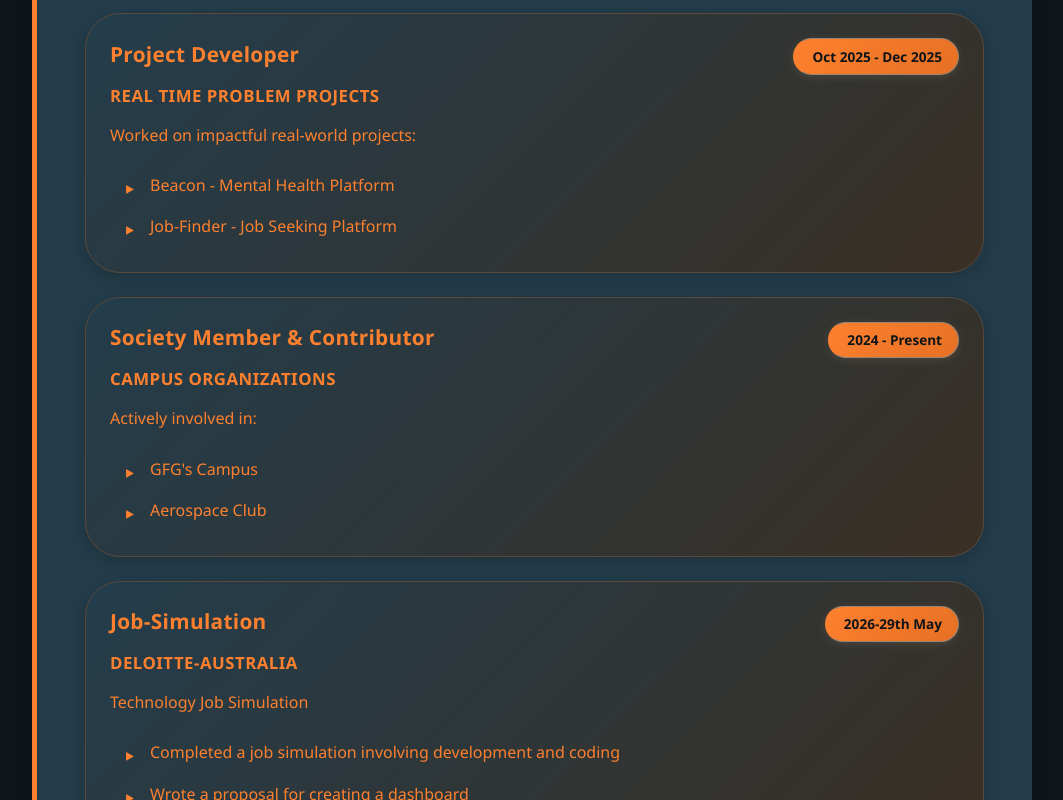
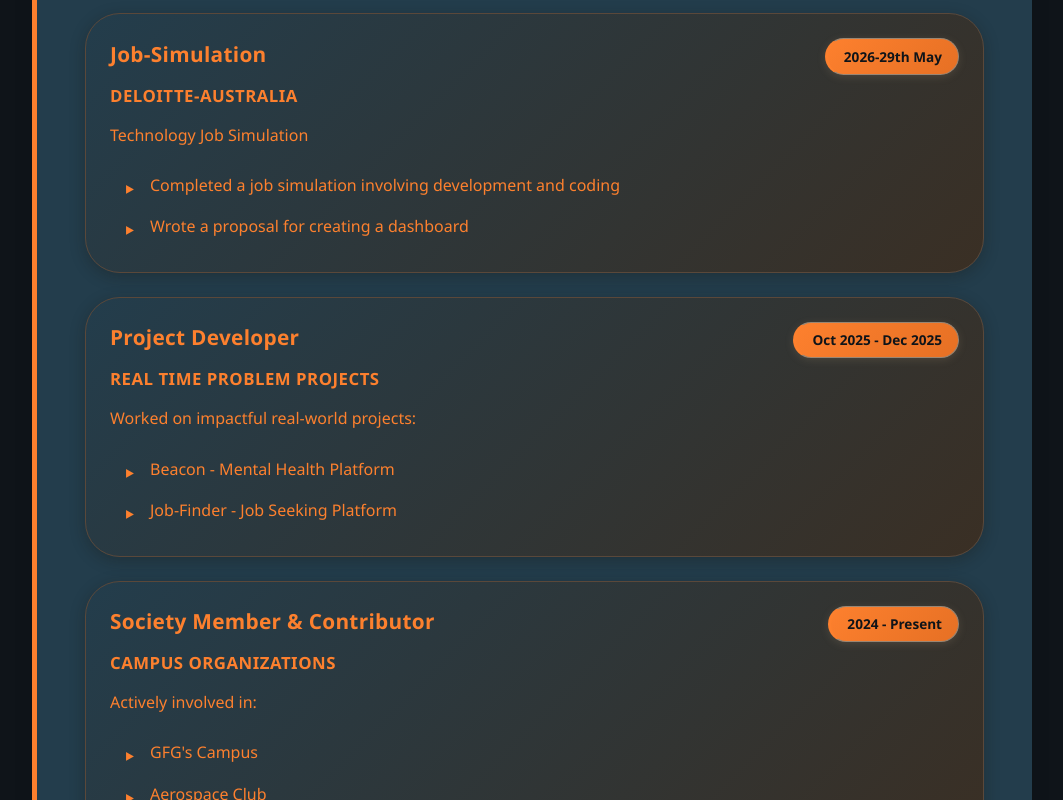
Before and after one commit to Lakshya-2004/PortFolio-Lakshya_Ghanghoriya, a React (Vite) app: page /resume in a window 1280 px wide. Shown: the part 420-1220 px from the top of the page, without its empty margins (108-1171 px from the left). Built offline with nearby package versions, Linux system fonts and the light colour scheme.

Commit message:
piropority to DCC

```diff
--- a/src/data/portfolioData.js
+++ b/src/data/portfolioData.js
@@ -91,6 +91,16 @@
 export const resumeData = {
   experience: [
     {
+      company: "Deloitte-Australia",
+      position: "Job-Simulation",
+      duration: "2026-29th May",
+      description: "Technology Job Simulation",
+      details: [
+        "Completed a job simulation involving development and coding",
+        "Wrote a proposal for creating a dashboard"
+      ]
+    },
+    {
       company: "Real Time Problem Projects",
       position: "Project Developer",
       duration: "Oct 2025 - Dec 2025",
@@ -110,16 +120,7 @@
         "Aerospace Club"
       ]
     },
-     {
-      company: "Deloitte-Australia",
-      position: "Job-Simulation",
-      duration: "2026-29th May",
-      description: "Technology Job Simulation",
-      details: [
-        "Completed a job simulation involving development and coding",
-        "Wrote a proposal for creating a dashboard"
-      ]
-    },
+
   ],
   education: [
     {
```
